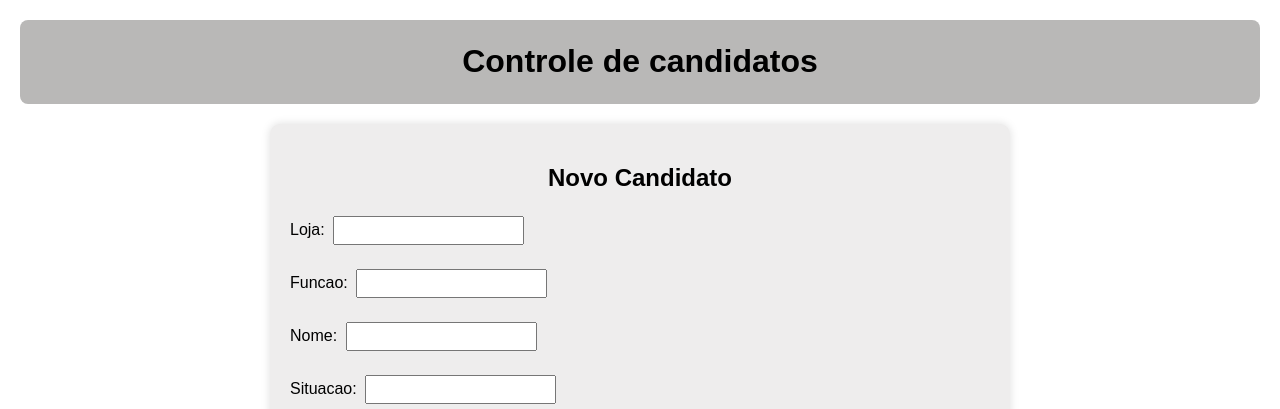
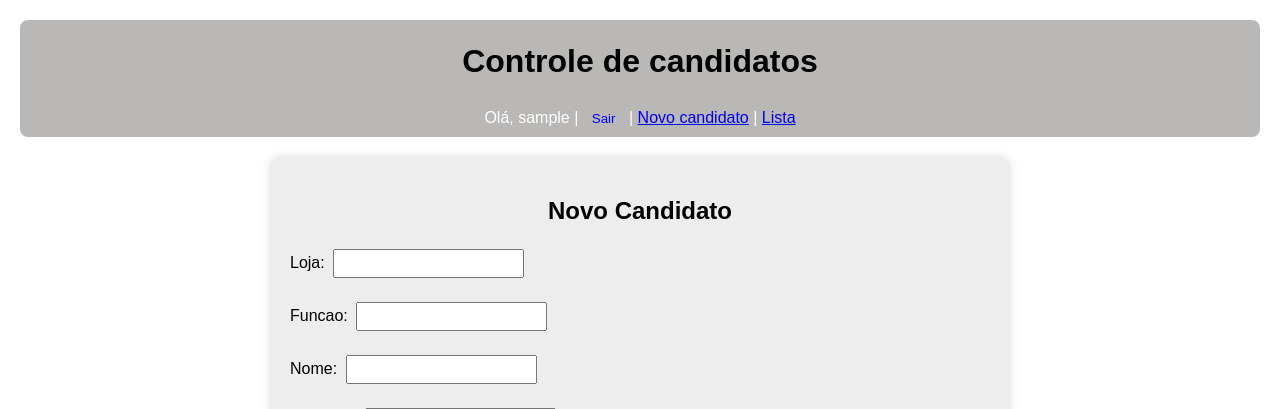
Before and after one commit to ferreirascdb/selecao_candidatos, a Django app: page /novo/ in a window 1280 px wide. Shown: the top 409 px of the page. Run offline with Django 5.2, Linux system fonts and the light colour scheme; the visitor is signed in with stand-in values (Sample User, id 1).

Commit message:
faltando algumas customizações

```diff
--- a/project/candidatos/templates/candidatos/base.html
+++ b/project/candidatos/templates/candidatos/base.html
@@ -8,9 +8,23 @@
 <body>
     <header>
         <h1>Controle de candidatos</h1>
-        <nav>
-
-        </nav>
+        {% if user.is_authenticated %}
+        Olá, {{ user.username }} |
+        <form action="{% url 'logout' %}" method="post" style="display:inline;">
+    {% csrf_token %}
+    <button type="submit" style="background:none;border:none;color:blue;cursor:pointer;">
+        Sair
+    </button>
+</form>
+        {% if perms.candidatos.add_candidato %}
+        | <a href="{% url 'novo_candidato' %}">Novo candidato</a>
+        {% endif %}
+        {% if perms.candidatos.view_candidato %}
+        | <a href="{% url 'index' %}">Lista</a>
+        {% endif %}
+        {% else %}
+        <a href="{% url 'login' %}">Entrar</a>
+        {% endif %}
     </header>
 
     <main class="container">
--- a/project/candidatos/urls.py
+++ b/project/candidatos/urls.py
@@ -8,5 +8,5 @@ urlpatterns = [
     path('novo/', views.novo_candidato,name='novo_candidato'),
     path('editar/<int:pk>', views.editar_candidado, name='editar_candidato'),
     path('delete/<int:id>', views.deletar_candidatos, name='deletar_candidato'),
-    path('sem_permissao', views.sem_permissao, name='sem_permissao')
+    path('sem_permissao/', views.sem_permissao, name='sem_permissao')
 ]
--- a/project/candidatos/views.py
+++ b/project/candidatos/views.py
@@ -43,7 +43,11 @@ def novo_candidato(request):
         if form.is_valid():
             form.save()
             messages.success(request,'Candidato cadastrado com sucesso')
-            return redirect('index')
+            if request.user.has_perm('candidatos.view_candidato'):
+
+                return redirect('index')
+            else:
+                return redirect('novo_candidato')
 
     else:
         form = CandidatoForm()
--- a/project/project/urls.py
+++ b/project/project/urls.py
@@ -5,9 +5,10 @@ from django.contrib.auth import views as auth_views
 from candidatos import views as candidatos_views
 
 
+
 urlpatterns = [
     path('admin/', admin.site.urls),
-    path('', include('candidatos.urls')),
     path('login/', auth_views.LoginView.as_view(template_name='candidatos/login.html'), name='login'),
-    path('logout/', auth_views.LogoutView.as_view(), name='logout')
+    path('logout/', auth_views.LogoutView.as_view(next_page='login'), name='logout'),
+     path('', include('candidatos.urls')),
 ]
```
